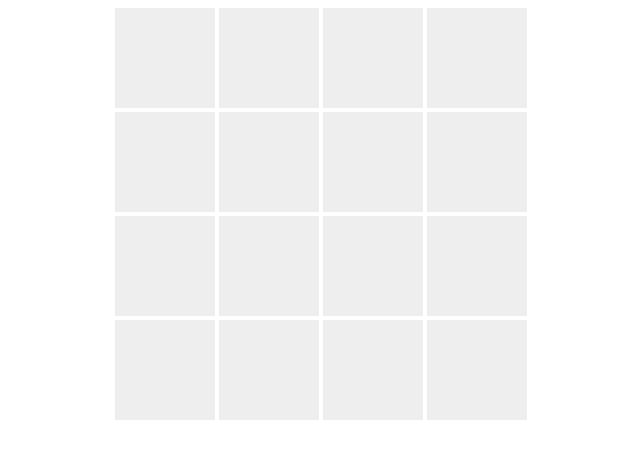
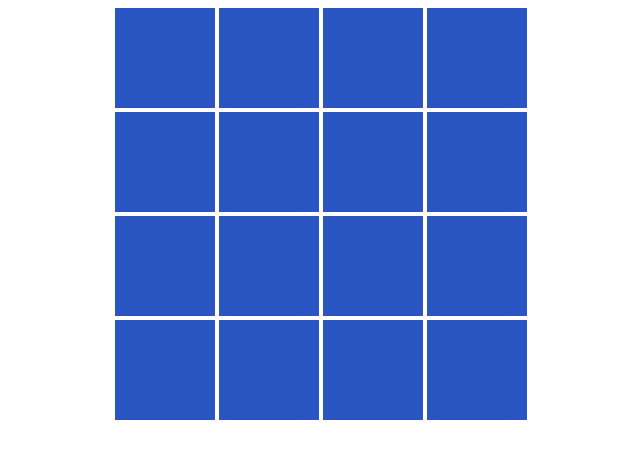
Before and after one commit to Sparkie1387/Memory-Game, a plain HTML site: page index.html in a window 1280 px wide. Shown: the whole page, without its empty margins (319-959 px from the left). Drawn offline with Linux system fonts and the light colour scheme.

Commit message:
Added images and changed background-color of cards

```diff
--- a/style.css
+++ b/style.css
@@ -6,7 +6,8 @@
     display: inline-block;
     width: 100px;
     height: 100px;
-    background-color: #eee;
+    background-color: #2955c2;
+
     cursor: pointer;
 }
 
```
Also changed, not shown: img/Cyberman.jpg (added), img/Dalek.jpg (added), img/Eleventh.jpg (added), img/Sonic.jpg (added), img/Sontaran.jpg (added), img/Tenth.jpg (added), img/Twelfth.jpg (added), img/tardis1.jpg (added).
